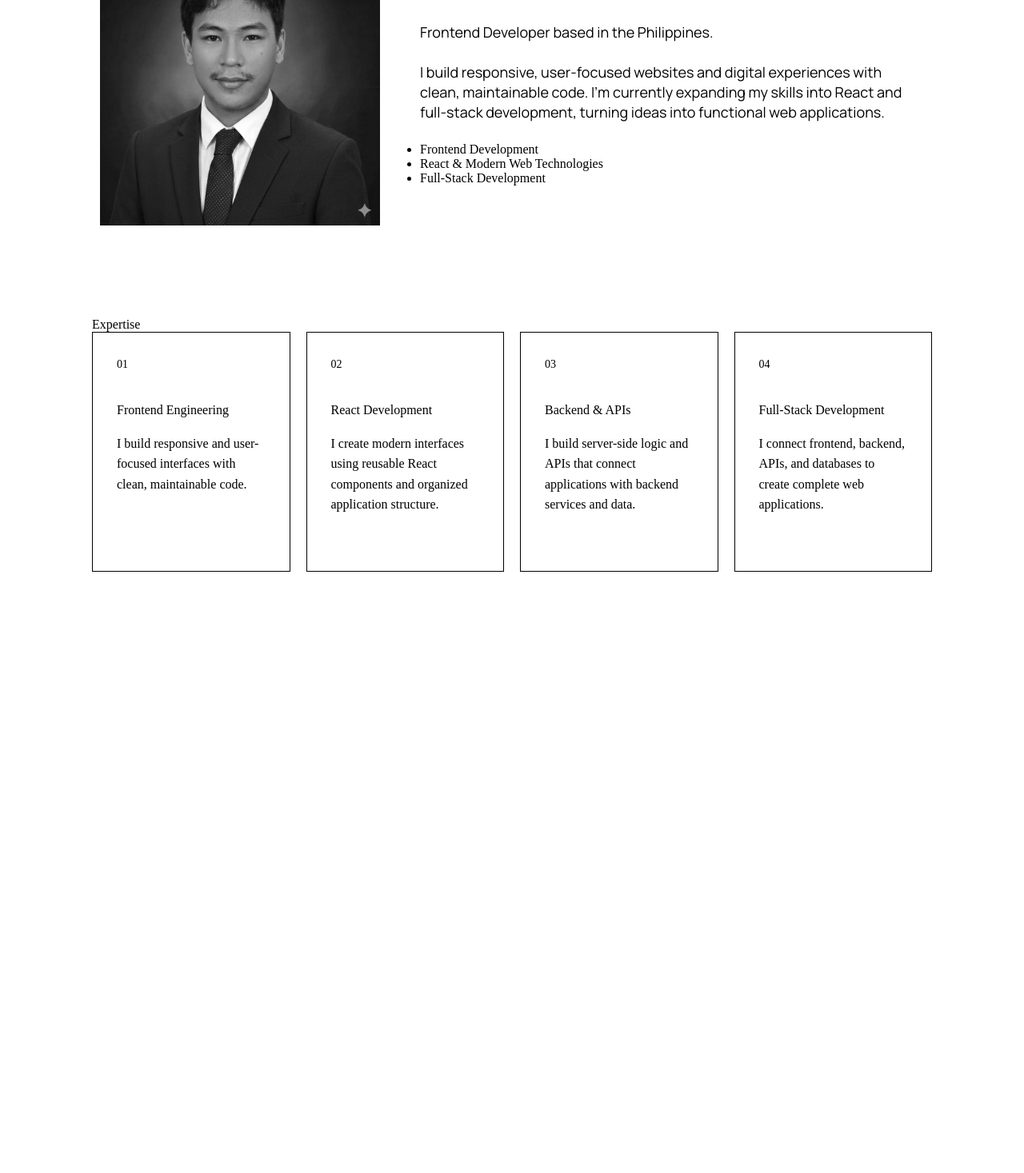
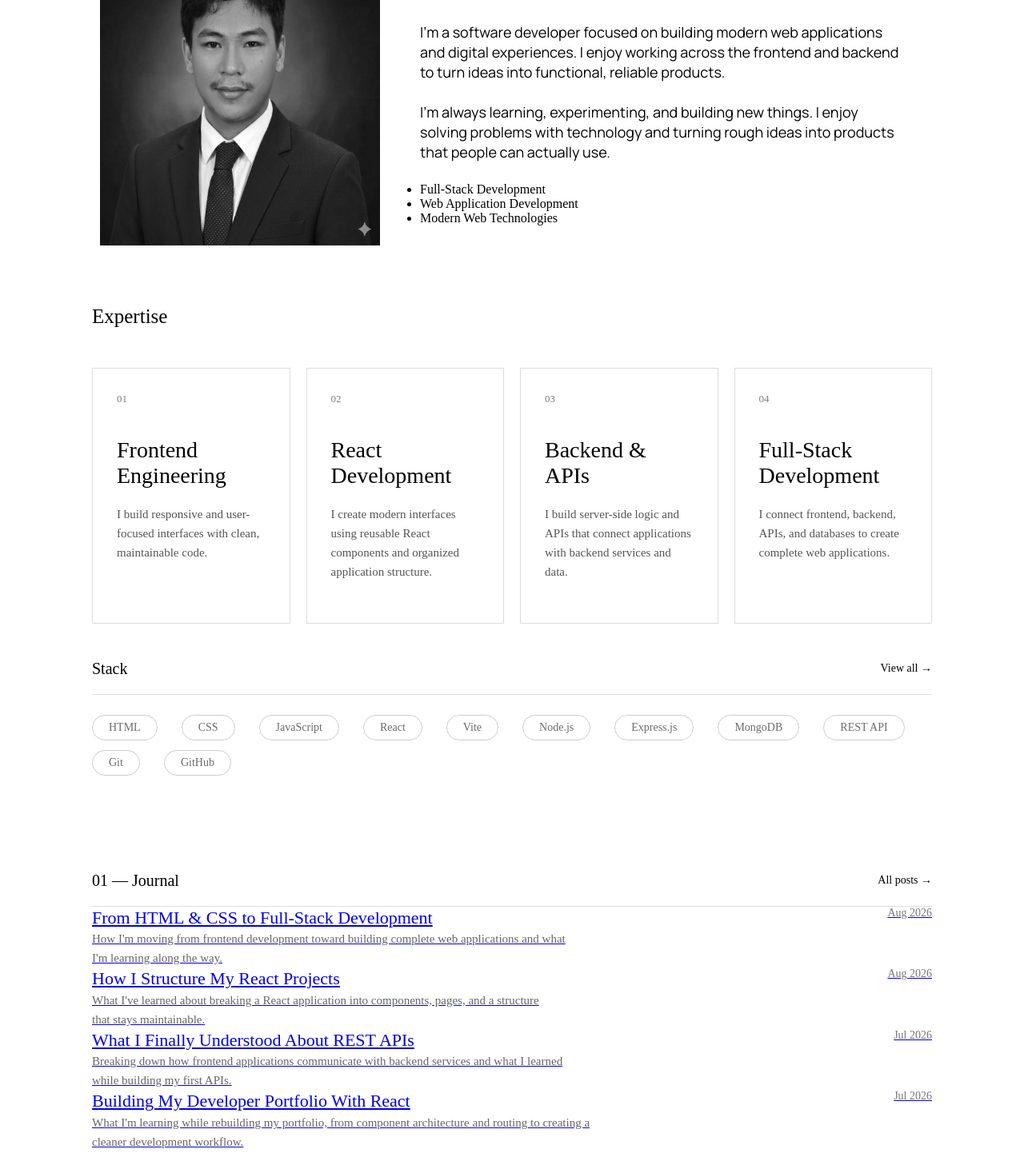
Before and after one commit to ahDonz/Ddev-Portfolio, a React app: page / in a window 1280 px wide. Shown: the part 256-1723 px from the top of the page at 80% size. Before the commit the page ends 971 px from the top, so only its background shows below. Built offline with nearby package versions, Linux system fonts and the light colour scheme; the HTML template or start-up script is replaced by a standard one.

Commit message:
day 2 for upgrading portfolio

```diff
--- /dev/null
+++ b/src/components/Blog/Blog.css
@@ -0,0 +1,101 @@
+/* =========================
+   BLOG
+========================= */
+
+.blog {
+    width: 100%;
+    padding: 100px 0;
+}
+
+
+/* =========================
+   BLOG HEADER
+========================= */
+
+.blog_header {
+    display: flex;
+    align-items: center;
+    justify-content: space-between;
+
+    padding-bottom: 20px;
+    border-bottom: 1px solid #ddd;
+}
+
+.blog_header h2 {
+    margin: 0;
+
+    font-size: 20px;
+    font-weight: 500;
+}
+
+.blog_header a {
+    color: #000;
+    text-decoration: none;
+
+    font-size: 14px;
+}
+
+.blog_header a:hover {
+    opacity: 0.5;
+}
+
+
+/* =========================
+   BLOG LIST
+========================= */
+
+.blog_list {
+    display: flex;
+    flex-direction: column;
+}
+
+
+/* =========================
+   BLOG POST
+========================= */
+
+.blog_post {
+    display: flex;
+   justify-content: space-between;
+}
+
+.blog_post a {
+   display: flex;
+   justify-content: space-between;
+   width: 100%;
+   max-width: 100%;
+}
+
+.blog_post h3 {
+    margin: 0;
+
+    font-size: 22px;
+    font-weight: 500;
+    line-height: 1.3;
+}
+
+.blog_post p {
+    margin: 0;
+
+    width: 80%;
+    max-width: 100%;
+
+    font-size: 15px;
+    line-height: 1.6;
+
+    color: #666;
+}
+
+.blog_post time {
+    font-size: 14px;
+    color: #777;
+}
+
+
+/* =========================
+   HOVER
+========================= */
+
+.blog_post a:hover h3 {
+    text-decoration: underline;
+}
--- /dev/null
+++ b/src/components/Blog/Blog.jsx
@@ -0,0 +1,99 @@
+import { Link } from "react-router-dom";
+import "./Blog.css";
+
+function Blog() {
+    return (
+        <section className="blog">
+
+            <div className="blog_header">
+                <h2>01 — Journal</h2>
+
+                <Link to="/blog">
+                    All posts →
+                </Link>
+            </div>
+
+            <div className="blog_list">
+
+                <article className="blog_post">
+                    <Link to="/blog/html-css-to-fullstack">
+
+                        <div className="blog_info">
+                            <h3>From HTML & CSS to Full-Stack Development</h3>
+
+                            <p>
+                                How I'm moving from frontend development toward
+                                building complete web applications and what I'm
+                                learning along the way.
+                            </p>
+                        </div>
+
+                        <time>Aug 2026</time>
+
+                    </Link>
+                </article>
+
+
+                <article className="blog_post">
+                    <Link to="/blog/react-project-structure">
+
+                        <div className="blog_info">
+                            <h3>How I Structure My React Projects</h3>
+
+                            <p>
+                                What I've learned about breaking a React application
+                                into components, pages, and a structure that stays
+                                maintainable.
+                            </p>
+                        </div>
+
+                        <time>Aug 2026</time>
+
+                    </Link>
+                </article>
+
+
+                <article className="blog_post">
+                    <Link to="/blog/rest-api">
+
+                        <div className="blog_info">
+                            <h3>What I Finally Understood About REST APIs</h3>
+
+                            <p>
+                                Breaking down how frontend applications communicate
+                                with backend services and what I learned while
+                                building my first APIs.
+                            </p>
+                        </div>
+
+                        <time>Jul 2026</time>
+
+                    </Link>
+                </article>
+
+
+                <article className="blog_post">
+                    <Link to="/blog/building-my-portfolio">
+
+                        <div className="blog_info">
+                            <h3>Building My Developer Portfolio With React</h3>
+
+                            <p>
+                                What I'm learning while rebuilding my portfolio,
+                                from component architecture and routing to creating
+                                a cleaner development workflow.
+                            </p>
+                        </div>
+
+                        <time>Jul 2026</time>
+
+                    </Link>
+                </article>
+
+            </div>
+
+        </section>
+    );
+}
+
+export default Blog;
--- a/src/components/Expertise/Expertise.css
+++ b/src/components/Expertise/Expertise.css
@@ -11,7 +11,7 @@
 }
 
 .expertise_card span {
-    font-size: 14px;
+    font-size: 15px;
 }
 
 .expertise_card h3 {
@@ -21,3 +21,91 @@
 .expertise_card p {
     line-height: 1.6;
 }
+
+
+.expertise { width: 100%; padding-block: 50px 25px; }
+.expertise h2 {
+    margin: 0;
+    font-size: 25px;
+    font-weight: 500;
+}
+
+
+/* =========================
+   EXPERTISE CARDS
+========================= */
+
+.expertise_grid {
+    display: grid;
+    grid-template-columns: repeat(4, 1fr);
+    gap: 20px;
+    margin-top: 50px;
+}
+
+.expertise_card {
+    min-height: 320px;
+    padding: 30px;
+    border: 1px solid #ddd;
+    display: flex;
+    flex-direction: column;
+}
+
+.expertise_card span {
+    font-size: 13px;
+    opacity: 0.5;
+}
+
+.expertise_card h3 {
+  margin-bottom: 20px;
+  font-size: 28px;
+  font-weight: 500;
+  align-content: center;
+}
+
+.expertise_card p {
+    margin: 0;
+    font-size: 15px;
+    line-height: 1.6;
+    color: #555;
+}
+
+
+/* =========================
+   STACK
+========================= */
+
+.expertise_skill {
+    margin-block: 20px;
+}
+
+.expertise_header {
+    display: flex;
+    align-items: center;
+    justify-content: space-between;
+    padding-bottom: 20px;
+    border-bottom: 1px solid #ddd;
+}
+
+.expertise_header h2 {
+    font-size: 20px;
+    font-weight: 500;
+}
+
+.expertise_header a {
+    color: #000;
+    text-decoration: none;
+    font-size: 14px;
+}
+
+.expertise_header a:hover {
+    opacity: 0.5;
+}
+
+
+
+
+.expertise_list_stack { display: flex; flex-wrap: wrap; gap: 12px 30px; padding-top: 25px; }
+.expertise_list_stack span { font-size: 14px; color: #6c6c6c; padding: 8px 20px; border: 1px solid rgba(0,0,0,0.2); border-radius: 56px; line-height: 100%; }
+
+
+.expertise_list_stack span:hover{color: #423f3f; transform: scale(1.01);}
--- a/src/components/Expertise/Expertise.jsx
+++ b/src/components/Expertise/Expertise.jsx
@@ -1,5 +1,6 @@
 
 import './Expertise.css'
+import { Link } from "react-router-dom";
 
 function Expertise() {
     return (
@@ -53,8 +54,28 @@ function Expertise() {
         </section>
 
 
-        <div className="expertise_skill">
+      <div className="expertise_skill">
+            <div className="expertise_header">
+                <h2>Stack</h2>
 
+                <Link to="/stack">
+                    View all →
+                </Link>
+            </div>
+
+            <div className="expertise_list_stack">
+                <span>HTML</span>
+                <span>CSS</span>
+                <span>JavaScript</span>
+                <span>React</span>
+                <span>Vite</span>
+                <span>Node.js</span>
+                <span>Express.js</span>
+                <span>MongoDB</span>
+                <span>REST API</span>
+                <span>Git</span>
+                <span>GitHub</span>
+            </div>
         </div>
 
 
--- a/src/components/Home/Home.jsx
+++ b/src/components/Home/Home.jsx
@@ -1,12 +1,16 @@
 import Banner from '../MainContent/Banner'
 import Expertise from '../Expertise/Expertise';
+import Blog from '../Blog/Blog';
 
 function Home(){
 
 return(
     <>
-    <Banner/>
-    <Expertise/>
+    <div className="main_layout site-wrapper">
+        <Banner/>
+        <Expertise/>
+        <Blog/>
+    </div>
 
 </>
 )
--- a/src/components/MainContent/Banner.jsx
+++ b/src/components/MainContent/Banner.jsx
@@ -20,23 +20,23 @@ function Banner() {
                       <h1>Hi, I'm Don.</h1>
 
                         <p>
-                                Frontend Developer based in the Philippines.
+                            I'm a software developer focused on building modern web
+                            applications and digital experiences. I enjoy working across
+                            the frontend and backend to turn ideas into functional,
+                            reliable products.
                         </p>
 
                         <p>
-                                I build responsive, user-focused websites and
-                                digital experiences with clean, maintainable code.
-                                I'm currently expanding my skills into React and
-                                full-stack development, turning ideas into
-                                functional web applications.
+                            I'm always learning, experimenting, and building new things.
+                            I enjoy solving problems with technology and turning rough
+                            ideas into products that people can actually use.
                         </p>
 
                         <ul>
-                                <li>Frontend Development</li>
-                                <li>React & Modern Web Technologies</li>
                             <li>Full-Stack Development</li>
+                            <li>Web Application Development</li>
+                            <li>Modern Web Technologies</li>
                         </ul>
-
 
                         </div>
 
--- a/src/index.css
+++ b/src/index.css
@@ -40,7 +40,7 @@ html, body, div, span, applet, object, iframe, h1, h2, h3, h4, h5, h6, p, blockq
 /* MainContent CSS */
 
 .bnr_con{ width: 100%;}
-.bnr_info{padding-block: 115px; padding-inline: 10px; display: flex; gap: 25px; justify-content: space-between;}
+.bnr_info{padding-block: 115px 25px; padding-inline: 10px; display: flex; gap: 25px; justify-content: space-between;}
 .bnr_info img{max-width: 350px; width: 100%;   filter: grayscale(100%);}
 .bnr_info img:hover{filter: unset;}
 
```
Lines whose indentation alone changed are shown as unchanged.
